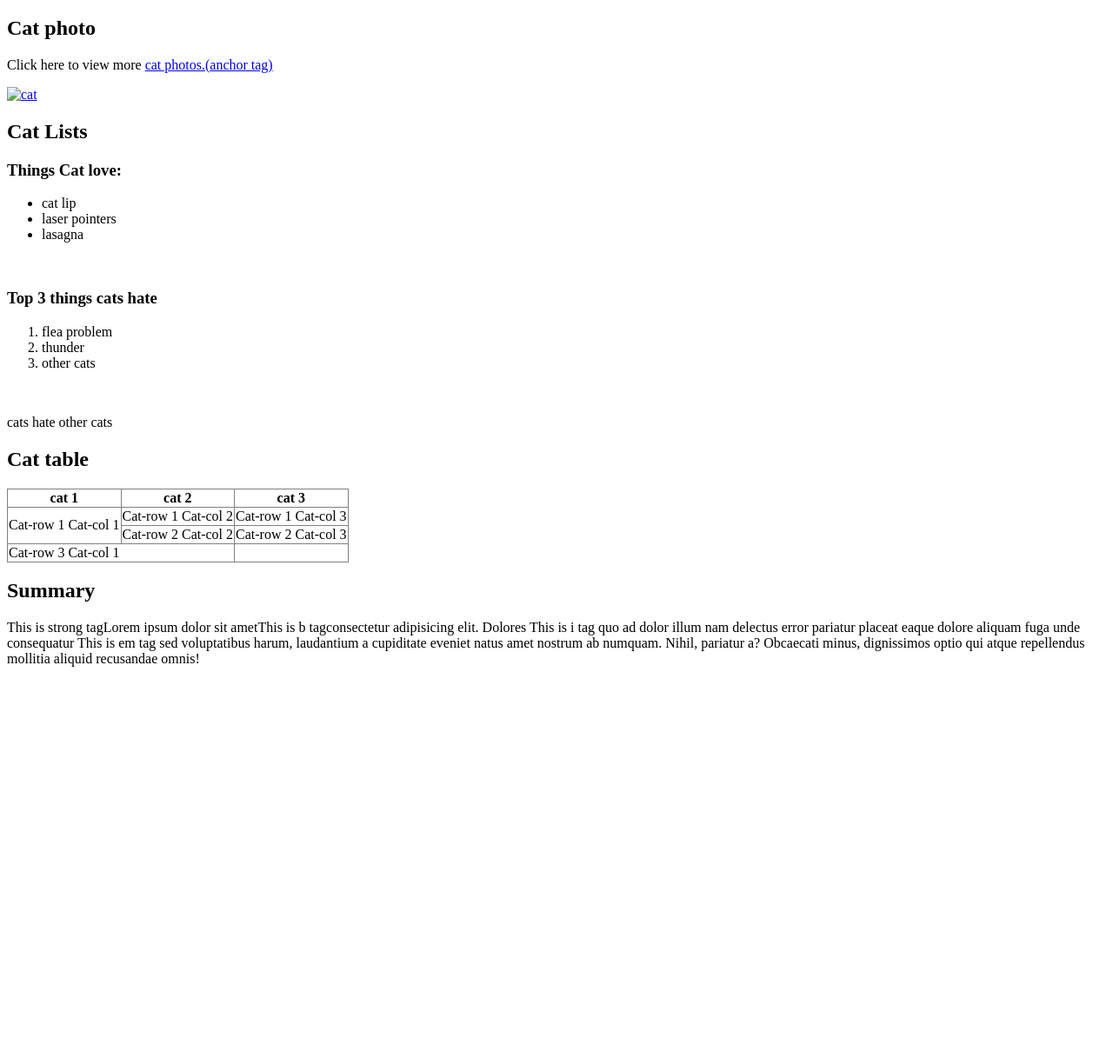
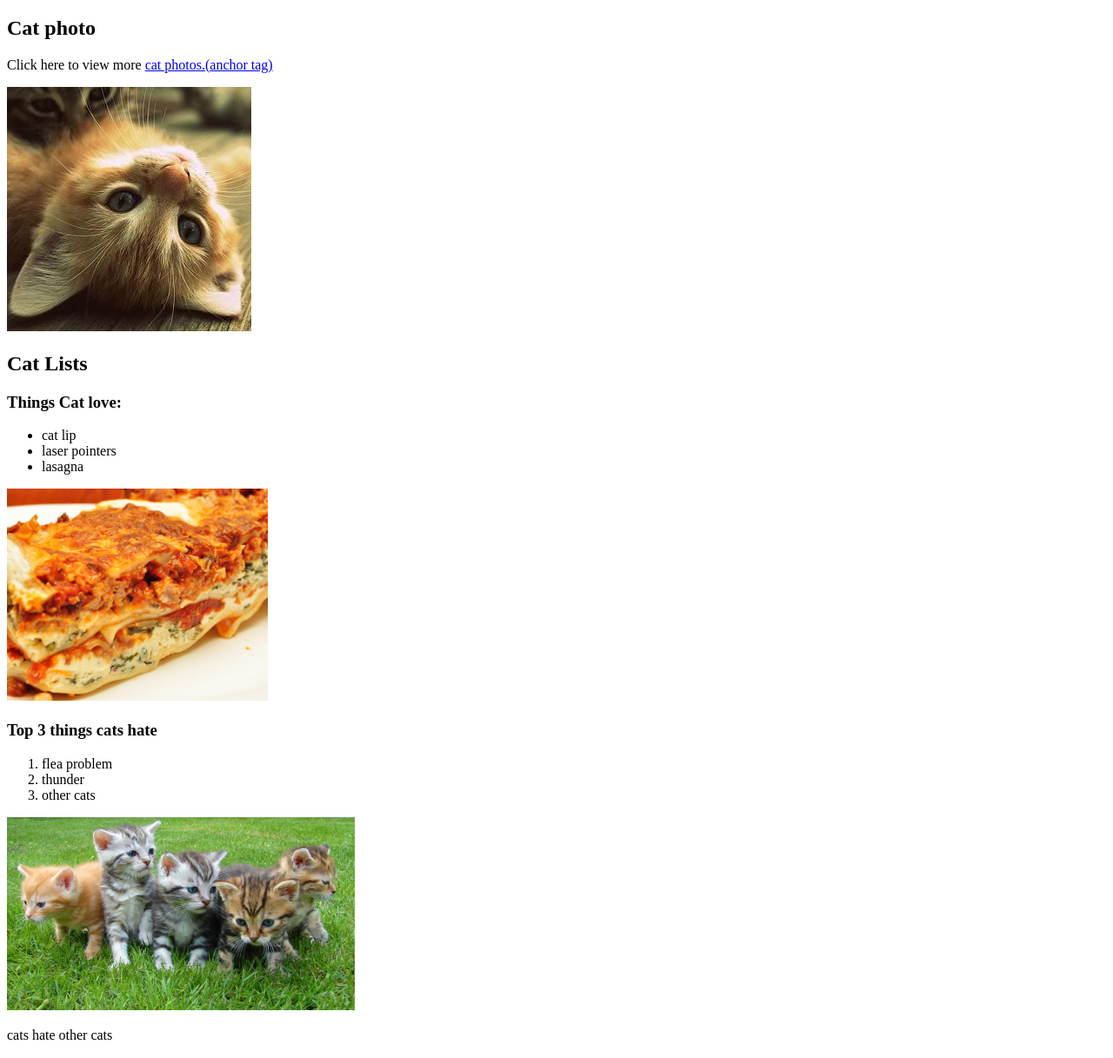
Before and after one commit to Jatin5487/catassignment, a plain HTML site: page index.html in a window 1280 px wide. Shown: the part 61-1278 px from the top of the page at 87% size. Before the commit the page ends 844 px from the top, so only its background shows below. Drawn offline with Linux system fonts and the light colour scheme.

Commit message:
Update index.html

```diff
--- a/index.html
+++ b/index.html
@@ -10,7 +10,7 @@
     <h2>Cat photo</h2>
     <p>Click here to view more <a href="#scroll">cat photos.(anchor tag)</a></p>
 
-    <a href="#top"><img src="images/cat.jpg" alt="cat"></a>
+    <a href="#top"><img src="cat.jpg" alt="cat"></a>
 
     <h2 id="scroll">Cat Lists</h2>
     <h3>Things Cat love:</h3>
@@ -20,7 +20,7 @@
         <li>lasagna</li>
     </ul>
 
-    <img src="images/food.jpg" alt="">
+    <img src="food.jpg" alt="">
 
     <h3>Top 3 things cats hate</h3>
     <ol>
@@ -28,7 +28,7 @@
         <li>thunder</li>
         <li>other cats</li>
     </ol>
-    <img src="images/catgrp.jpg" alt="">
+    <img src="catgrp.jpg" alt="">
     <p>cats hate other cats</p>
 
     <h2>Cat table</h2>
```
